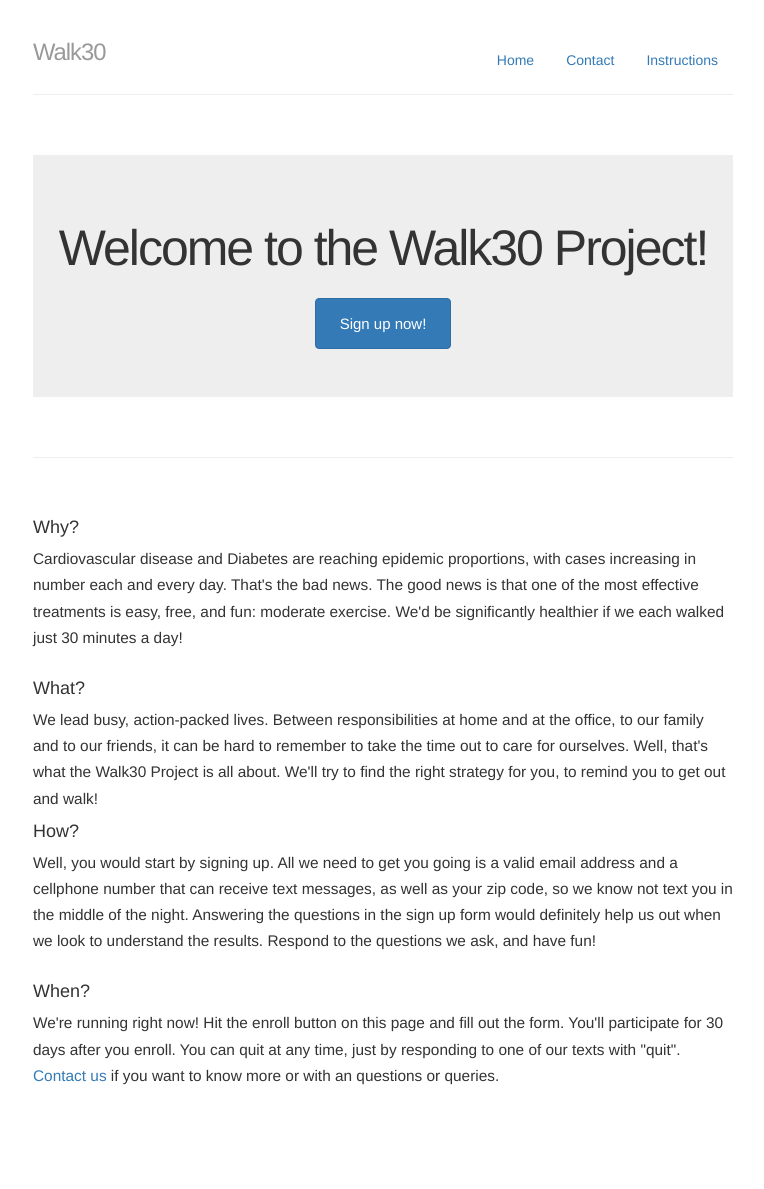
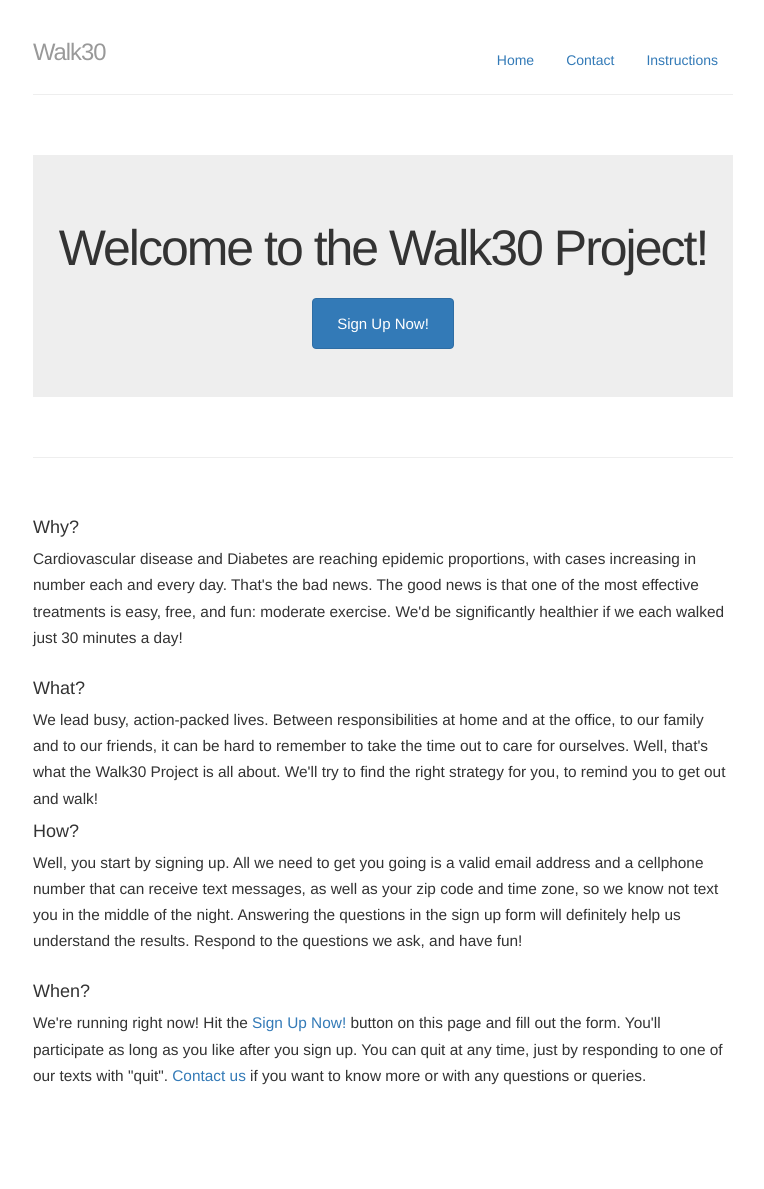
Before and after one commit to ianblu1/walk30Experiment, a Rails app: page / in a window 1280 px wide. Shown: the whole page, without its empty margins (257-1021 px from the left). Run offline with Rails 7, Linux system fonts and the light colour scheme; style sheets or scripts are compiled from the project's sources; parts of the project's set-up code (start-up, migrations or seed data) failed here and were passed over; some libraries are stand-ins or nearby versions.

Commit message:
fixing copy on home and instructions pages

```diff
--- a/app/views/static_pages/home.html.haml
+++ b/app/views/static_pages/home.html.haml
@@ -2,7 +2,7 @@
 .container-narrow
 	.jumbotron.hero-unit
 		%h1 Welcome to the Walk30 Project!
-		= link_to "Sign up now!", signup_path, class: "btn btn-large btn-primary"
+		= link_to "Sign Up Now!", signup_path, class: "btn btn-large btn-primary"
 
 	%hr
 
@@ -27,18 +27,19 @@
 		.span6
 			%h4 How?
 			%p
-				Well, you would start by signing up. All we need to get you going is a
+				Well, you start by signing up. All we need to get you going is a
 				valid email address and a cellphone number that can receive text messages,
-				as well as your zip code, so we know not text you in the middle of the night.
-				Answering the questions in the sign up form would definitely help us out when
-				we look to understand the results. Respond to the questions we ask, and have
-				fun!
+				as well as your zip code and time zone, so we know not text you in the middle of the
+				night. Answering the questions in the sign up form will definitely help us understand
+				the results. Respond to the questions we ask, and have fun!
 
 			%h4 When?
 			%p
-				We're running right now! Hit the enroll button on this page and fill out
-				the form. You'll participate for 30 days after you enroll.
+				We're running right now! Hit the
+				=link_to "Sign Up Now!", signup_path
+				button on this page and fill out
+				the form. You'll participate as long as you like after you sign up.
 				You can quit at any time, just by responding to one of our texts with
 				"quit".
 				=link_to "Contact us", contact_path
-				if you want to know more or with an questions or queries.
+				if you want to know more or with any questions or queries.
--- a/app/views/static_pages/instructions.html.haml
+++ b/app/views/static_pages/instructions.html.haml
@@ -18,5 +18,5 @@
 
 	%h3 What's the ultimate goal?
 	%p
-		Well, ultimately we want you to get out aan walk! Healthy habits make a healthy life,
+		Well, ultimately we want you to get out and walk! Healthy habits make a healthy life,
 		so have fun!
```
